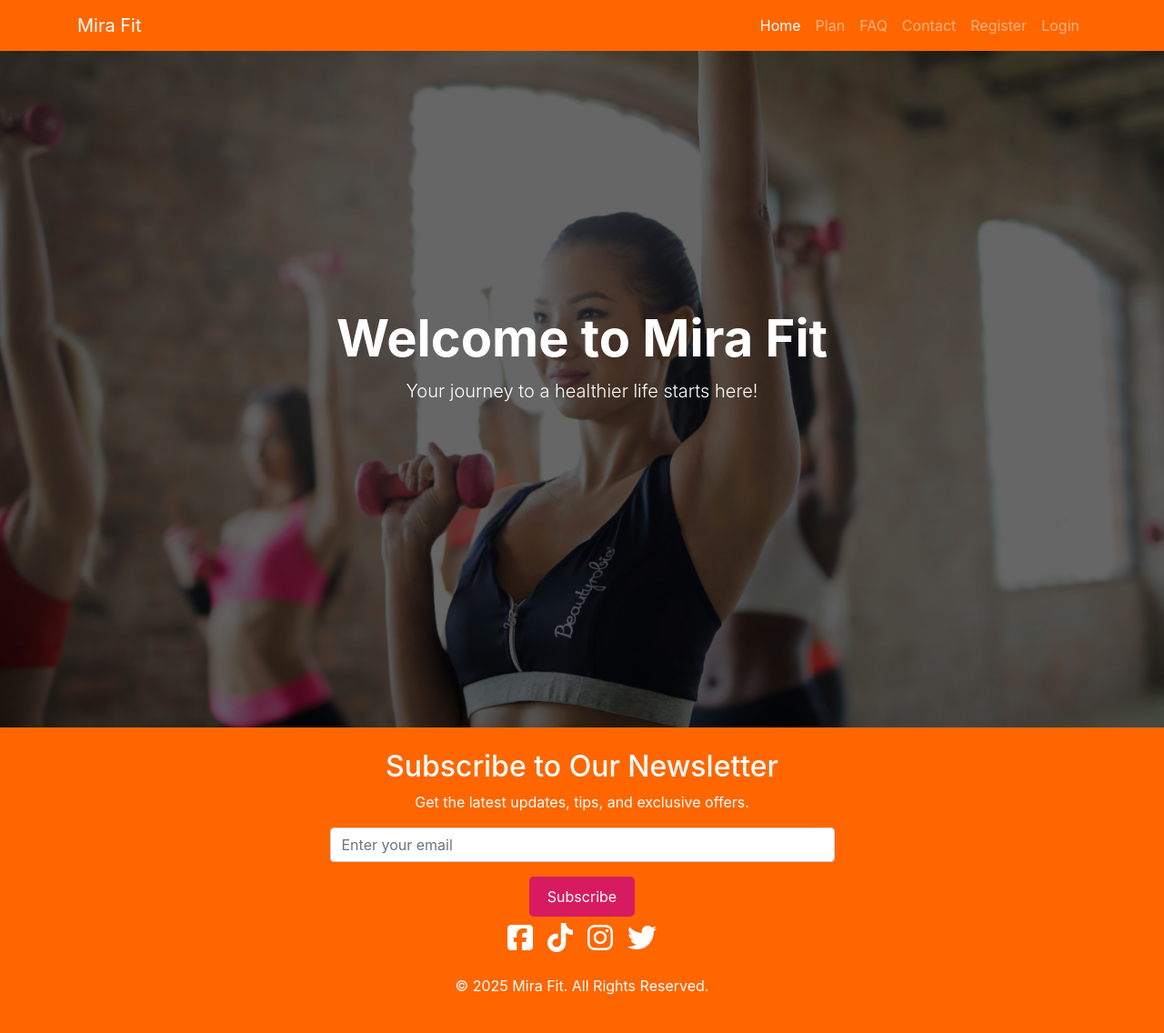
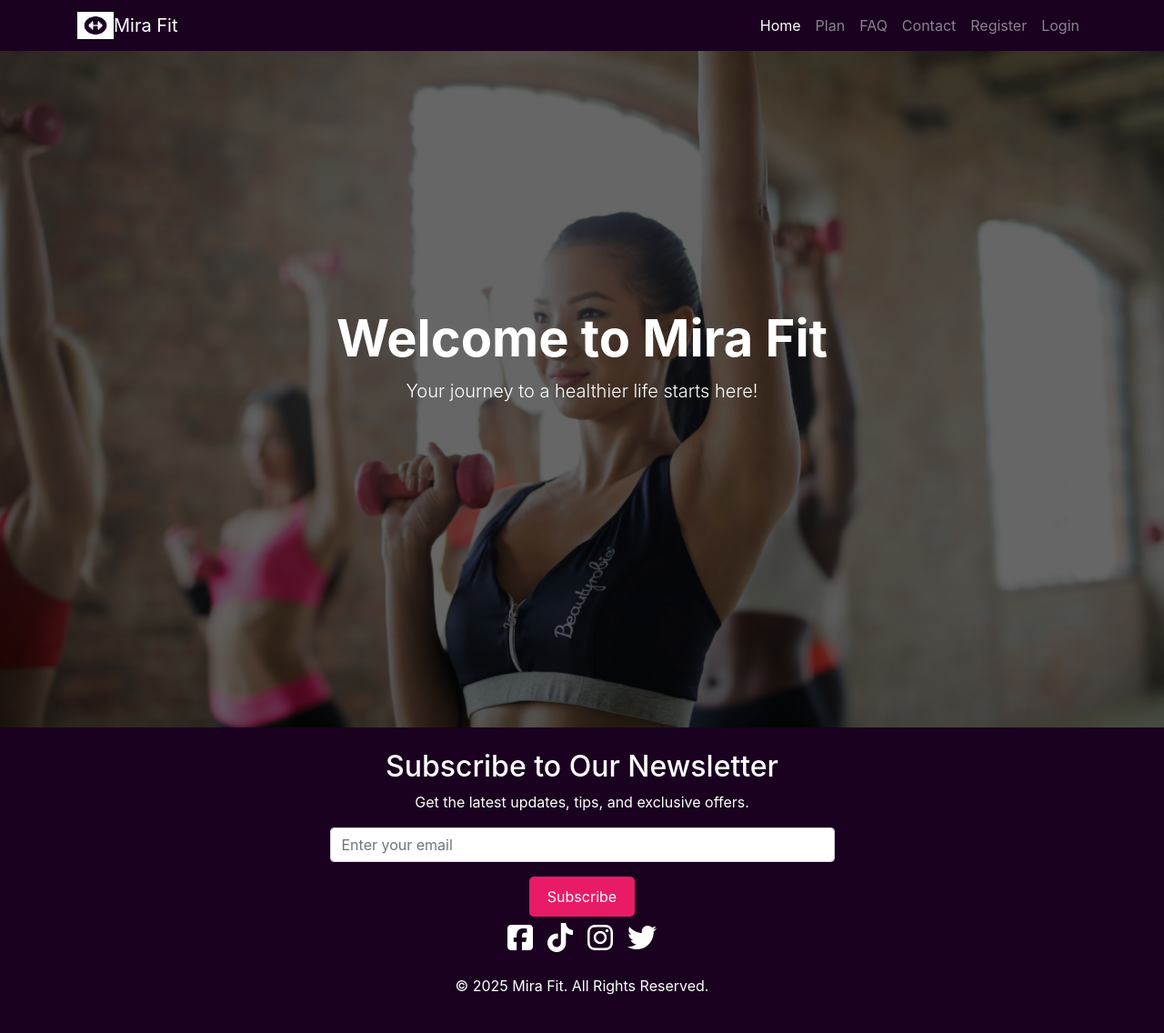
Before and after one commit to jojoakh/mira_fit, a Django app: page / in a window 1280 px wide. Shown: the whole page at 91% size. Run offline with Django 5.2, Linux system fonts and the light colour scheme; parts of the project's set-up code (start-up, migrations or seed data) failed here and were passed over; some libraries are stand-ins or nearby versions.

Commit message:
Added logo and favicon

```diff
--- a/mira_fit/settings.py
+++ b/mira_fit/settings.py
@@ -27,7 +27,7 @@ BASE_DIR = Path(__file__).resolve().parent.parent
 SECRET_KEY = os.getenv('SECRET_KEY')
 
 # SECURITY WARNING: don't run with debug turned on in production!
-DEBUG = os.environ.get("DEBUG", False)
+DEBUG = os.getenv('DEBUG', 'False') == 'True'
 
 ALLOWED_HOSTS = [
     '127.0.0.1',
@@ -191,7 +191,7 @@ if 'USE_AWS' in os.environ:
     }
 
     # Override static and media URLs in production
-    STATIC_URL = f'https://{AWS_S3_CUSTOM_DOMAIN}/{STATICFILES_LOCATION}/'
+STATIC_URL = f'https://{AWS_S3_CUSTOM_DOMAIN}/{STATICFILES_LOCATION}/'
 
 # Default primary key field type
 # https://docs.djangoproject.com/en/5.1/ref/settings/#default-auto-field
--- a/mira_fit/urls.py
+++ b/mira_fit/urls.py
@@ -14,11 +14,13 @@ Including another URLconf
     1. Import the include() function: from django.urls import include, path
     2. Add a URL to urlpatterns:  path('blog/', include('blog.urls'))
 """
+from django.conf import settings
 from django.contrib import admin
 from django.urls import path, include
+from django.conf.urls.static import static
 
 urlpatterns = [
     path('admin/', admin.site.urls),
     path('accounts/', include('allauth.urls')),  # Allauth URLs
     path('', include('home.urls')),
-]
+] + static(settings.STATIC_URL, document_root=settings.STATIC_ROOT)
--- a/static/css/style.css
+++ b/static/css/style.css
@@ -7,11 +7,11 @@ html {
 }
 
 .custom-dark-blue {
-    background-color: #ff6600 !important;
+    background-color: #19011f !important;
 }
 
 .newsletter-btn {
-    background-color: #D81B60;
+    background-color: #e91a66;
     color: white;
     border: none;
     padding: 10px 20px;
@@ -22,5 +22,5 @@ html {
 }
 
 .newsletter-btn:hover {
-    background-color: #C2185B;  /* Darker shade on hover */
+    background-color: #a4104b;  /* Darker shade on hover */
 }
--- a/templates/base.html
+++ b/templates/base.html
@@ -8,6 +8,9 @@
         <meta http-equiv="X-UA-Compatible" content="ie=edge">
         <meta charset="utf-8">
         <meta name="viewport" content="width=device-width, initial-scale=1, shrink-to-fit=no">
+
+         <!-- Browser Favicon -->
+            <link rel="icon" type="image/png" sizes="128x128" href="{% static 'images/mira-fit-logo.png' %}">
     {% endblock %}
 
     {% block corecss %}
@@ -15,6 +18,7 @@
         <link rel="stylesheet" href="https://cdn.jsdelivr.net/npm/bootstrap@4.6.2/dist/css/bootstrap.min.css" integrity="sha384-xOolHFLEh07PJGoPkLv1IbcEPTNtaed2xpHsD9ESMhqIYd0nLMwNLD69Npy4HI+N" crossorigin="anonymous">
         <!-- Custom Styles -->
         <link rel="stylesheet" href="{% static 'css/style.css' %}">
+
         <!-- Google Fonts -->
         <link href="https://fonts.googleapis.com/css2?family=Montserrat:wght@400;700&display=swap" rel="stylesheet">
     {% endblock %}
@@ -32,7 +36,10 @@
     <!-- Navbar Section -->
     <nav class="navbar navbar-expand-lg navbar-dark custom-dark-blue fixed-top">
     <div class="container">
-      <a class="navbar-brand" href="#">Mira Fit</a>
+      <a class="navbar-brand d-flex align-items-center" href="#">
+        <img src="{% static 'images/mira-fit-logo.png' %}" alt="Mira Fit Logo" width="40" height="30" class="d-inline-block align-top me-2">
+        Mira Fit
+    </a>
       <button class="navbar-toggler" type="button" data-toggle="collapse" data-target="#navbarNav" aria-controls="navbarNav" aria-expanded="false" aria-label="Toggle navigation">
         <span class="navbar-toggler-icon"></span>
       </button>
```
Also changed, not shown: static/images/mira-fit-logo.png (added).
